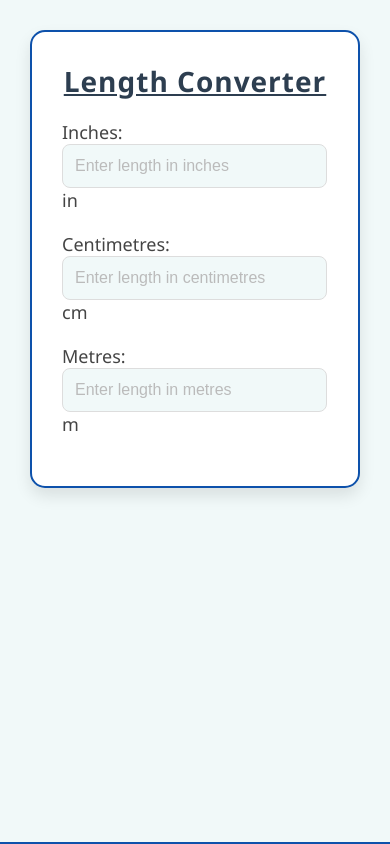
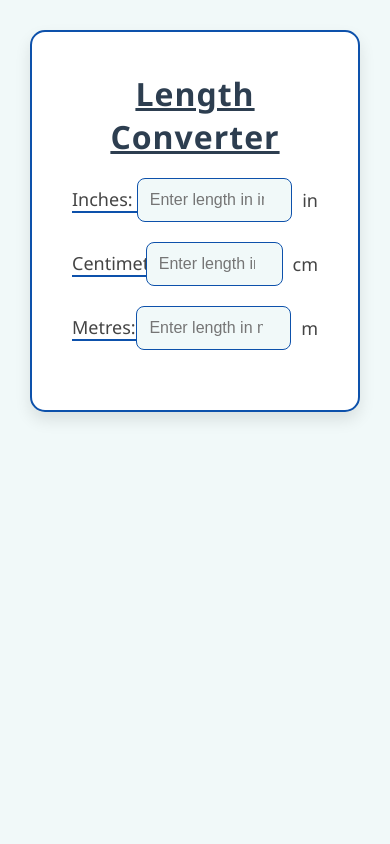
Before and after one commit to PatrickM320/Length-Converter-, a plain HTML site: page index.html in a window 390 px wide. Drawn offline with Linux system fonts and the light colour scheme.

Commit message:
Update styles.css

```diff
--- a/styles.css
+++ b/styles.css
@@ -18,7 +18,7 @@ body {
   flex-direction: column;
   justify-content: space-between; /* Adjust spacing between elements */
   align-items: center; /* Center the form */
-  border: 2px solid #0D51AB; /* Green border around the whole box */
+  border: 2px solid #0D51AB; /* Updated border color */
 }
 
 .converter:hover {
@@ -55,7 +55,7 @@ body {
 .converter input {
   width: 60%; /* Adjust the width of the input box */
   padding: 12px;
-  border: 1px solid #ddd;
+  border: 1px solid #0D51AB; /* Updated border color */
   border-radius: 8px;
   font-size: 16px;
   background-color: #f1f9f9; /* Lighter blue matching the background color */
@@ -63,7 +63,7 @@ body {
 }
 
 .converter input:focus {
-  border-color: #0D51AB; /* Brighter green focus border */
+  border-color: #0D51AB; /* Updated focus border color */
   background-color: #e7f7f7; /* Slightly darker light blue on focus */
   outline: none;
 }
@@ -79,44 +79,4 @@ body {
   display: block;
   width: 100%;
   height: 2px;
-  background-color: #0D51AB; /* Green underline */
-  position: absolute;
-  bottom: 0;
-  left: 0;
-}
-
-.converter p {
-  font-size: 18px;
-  color: #333;
-  margin: 10px 0;
-  font-weight: 600;
-}
-
-.converter input::placeholder {
-  color: #bbb;
-}
-
-@media (max-width: 480px) {
-  .converter {
-    padding: 30px;
-    max-width: 100%;
-  }
-
-  .converter h1 {
-    font-size: 28px;
-  }
-
-  .input-container {
-    flex-direction: column; /* Stack inputs vertically on smaller screens */
-    align-items: flex-start;
-  }
-
-  .converter input {
-    font-size: 16px;
-    width: 90%; /* More space for inputs on smaller screens */
-  }
-
-  .unit {
-    margin-left: 0; /* Remove margin on smaller screens */
-  }
-}
+  background-color: #0D51AB;
```
